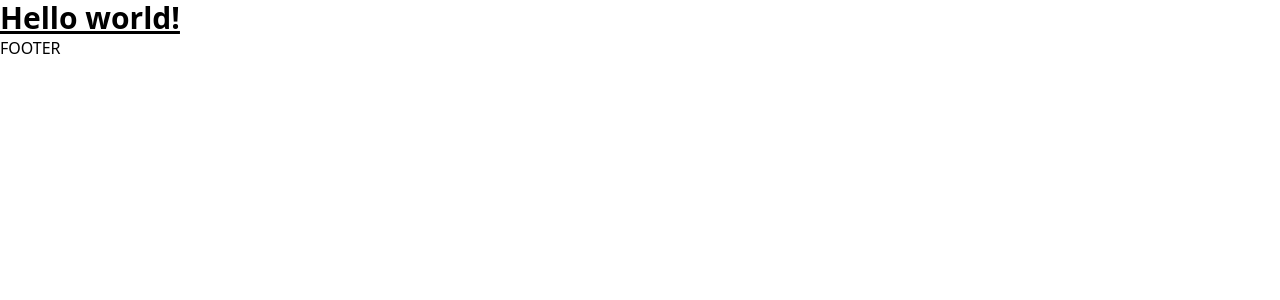
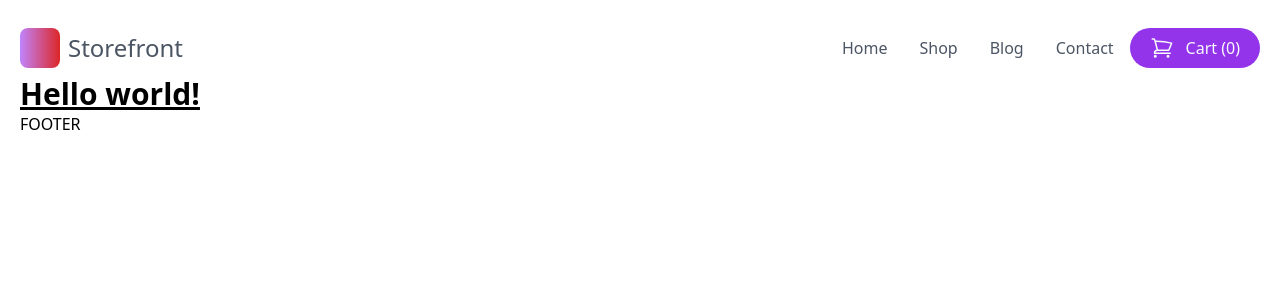
Before and after one commit to RickBr0wn/ecommerce-site, a Next.js app: page / in a window 1280 px wide. Shown: the top 300 px of the page. Built offline with nearby package versions, Linux system fonts and the light colour scheme.

Commit message:
adds layout

```diff
--- /dev/null
+++ b/components/layout.tsx
@@ -0,0 +1,19 @@
+import { ReactNode } from 'react'
+import Navbar from './navbar'
+
+interface _LayoutProps {
+	children: ReactNode
+}
+
+const Layout = ({ children }: _LayoutProps) => {
+	return (
+		<div className='container mx-auto p-5'>
+			<Navbar />
+			<main>{children}</main>
+		</div>
+	)
+}
+
+export default Layout
+
+// Language: typescript
--- a/pages/_app.tsx
+++ b/pages/_app.tsx
@@ -1,8 +1,15 @@
 import '../styles/globals.css'
 import type { AppProps } from 'next/app'
+import Layout from '../components/layout'
 
 function MyApp({ Component, pageProps }: AppProps) {
-  return <Component {...pageProps} />
+	return (
+		<Layout>
+			<Component {...pageProps} />
+		</Layout>
+	)
 }
 
 export default MyApp
+
+// Language: typescript
--- a/pages/index.tsx
+++ b/pages/index.tsx
@@ -20,3 +20,5 @@
 }
 
 export default Home
+
+// Language: typescript
```
